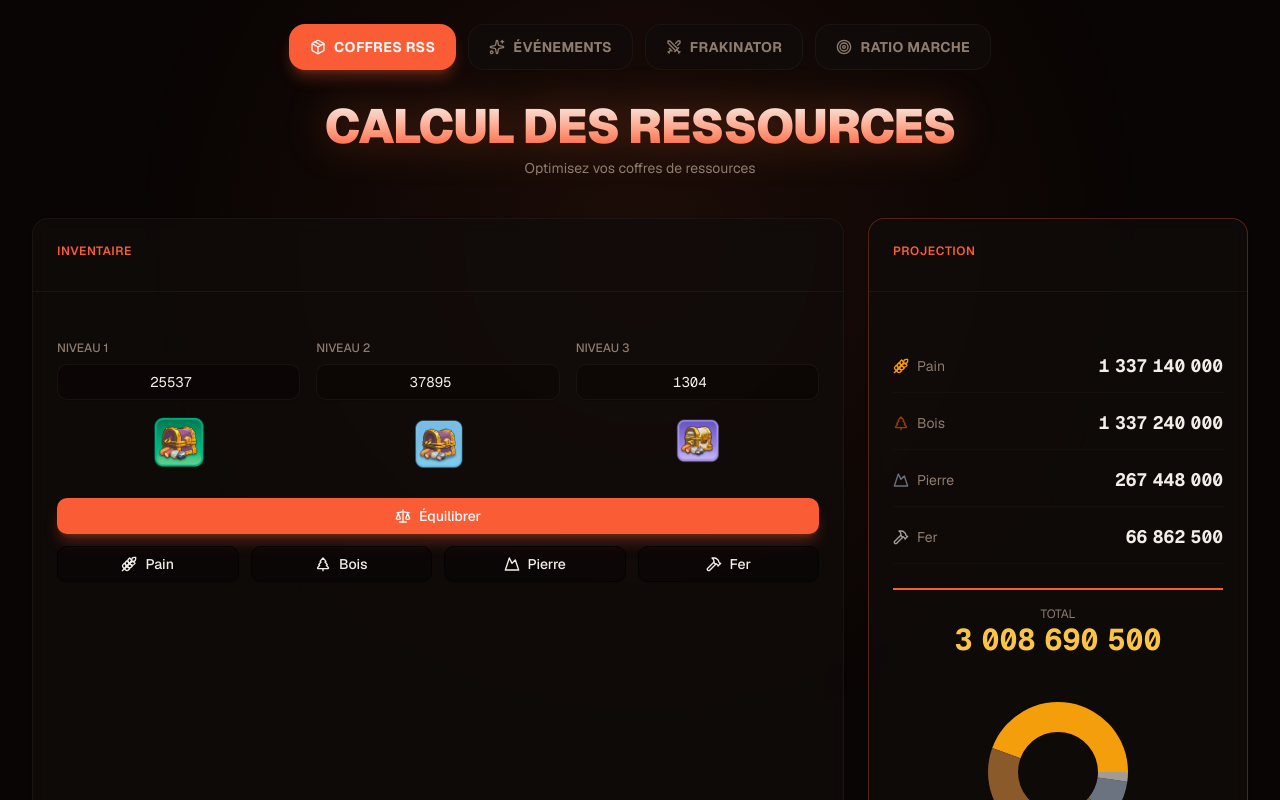
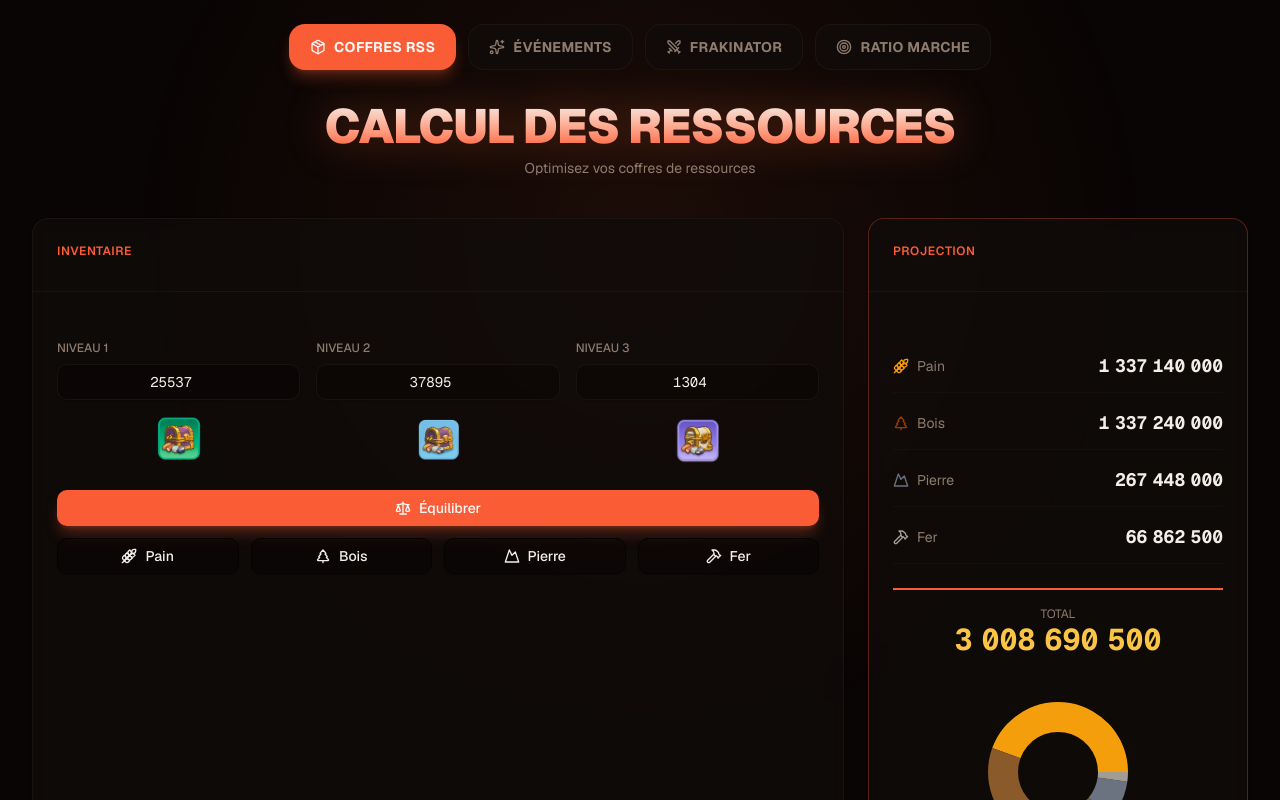
Before and after one commit to Doliglx/V0-ks-assist-vibecoded-1z, a Next.js app: page / in a window 1280 px wide. Shown: the top 800 px of the page. Built offline with nearby package versions, Linux system fonts and the light colour scheme.

Commit message:
fix: adjust sizes of level 1-2 chests to 48x48 pixels
Standardize chest sizes for better visual consistency.

```diff
--- a/components/resource-calculator.tsx
+++ b/components/resource-calculator.tsx
@@ -100,8 +100,8 @@ export function ResourceCalculator() {
                 <Image
                   src="/images/chest-level1.png"
                   alt="Coffre de ressources niveau 1"
-                  width={56}
-                  height={56}
+                  width={48}
+                  height={48}
                   className="rounded-lg"
                 />
               </div>
@@ -122,8 +122,8 @@ export function ResourceCalculator() {
                 <Image
                   src="/images/chest-level2.png"
                   alt="Coffre de ressources niveau 2"
-                  width={56}
-                  height={56}
+                  width={48}
+                  height={48}
                   className="rounded-lg"
                 />
               </div>
```
